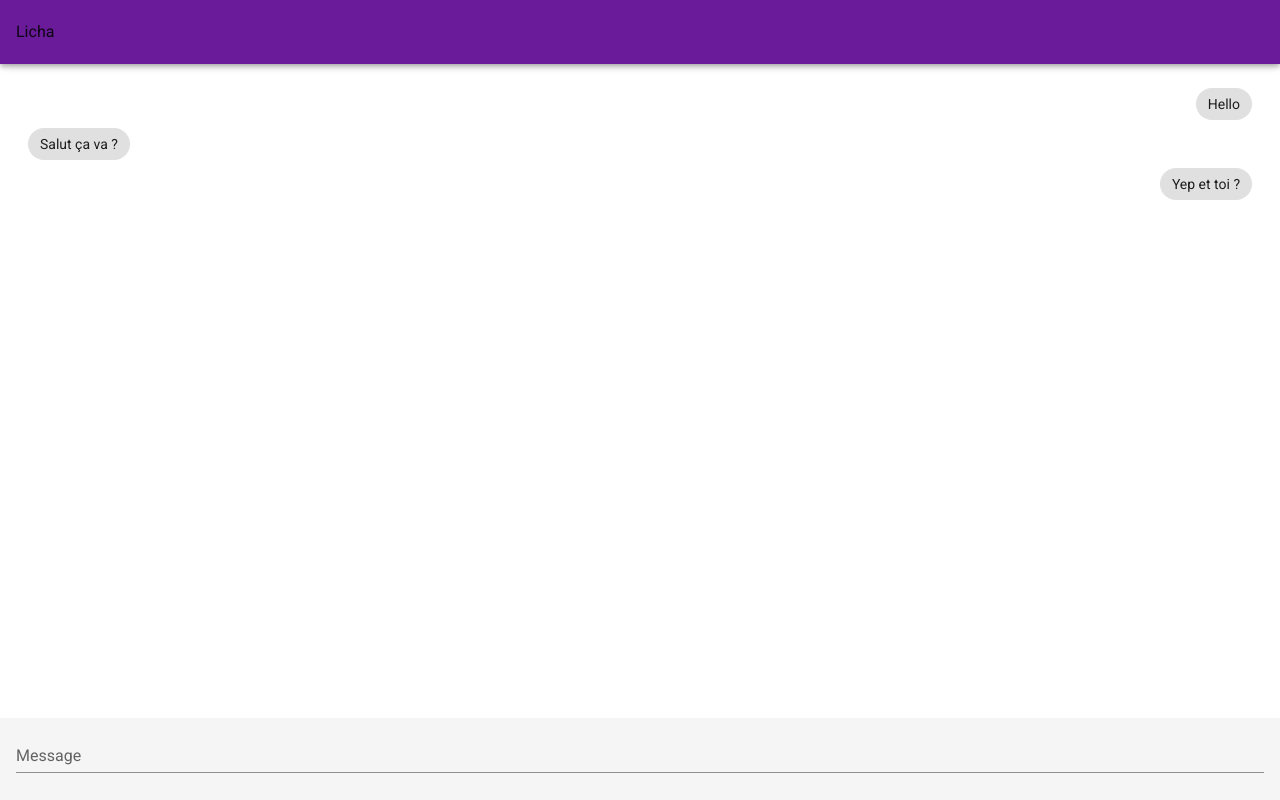
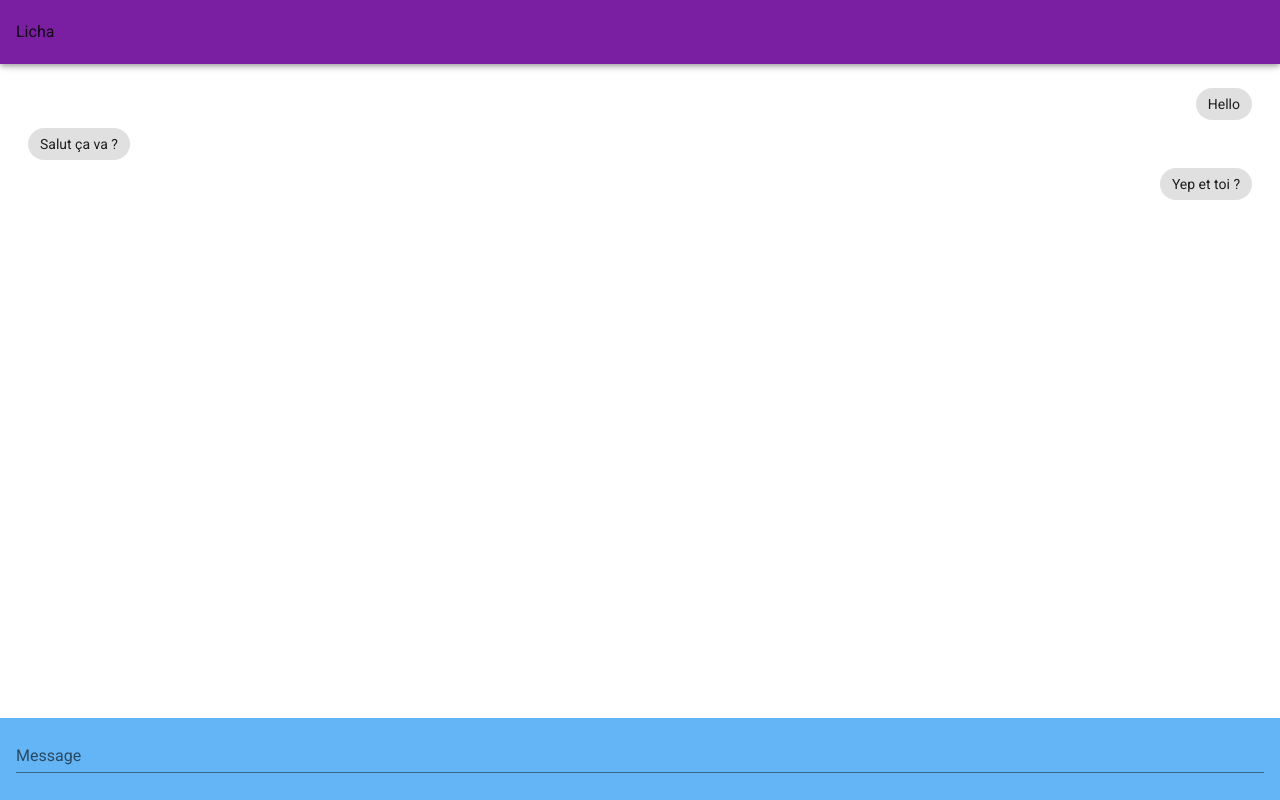
Before and after one commit to Sehsyha/light-chat, a Vue app: page /chat in a window 1280 px wide. Built offline with nearby package versions, Linux system fonts and the light colour scheme.

Commit message:
feat: add fake send message

```diff
--- a/src/plugins/vuetify.ts
+++ b/src/plugins/vuetify.ts
@@ -9,7 +9,8 @@ export default new Vuetify({
   theme: {
     themes: {
       light: {
-        primary: colors.purple.darken3
+        primary: colors.purple.darken2,
+        secondary: colors.blue.lighten2
       }
     }
   }
--- a/src/views/Chat.vue
+++ b/src/views/Chat.vue
@@ -7,8 +7,8 @@
         </v-chip>
       </v-list-item>
     </v-list>
-    <v-footer absolute>
-      <v-text-field label="Message"></v-text-field>
+    <v-footer absolute class="secondary">
+      <v-text-field v-model="newMessage" block @change="sendMessage" label="Message"/>
     </v-footer>
   </div>
 </template>
@@ -26,6 +26,7 @@ interface Message {
 @Component
 export default class Chat extends Vue {
   public username = 'Kroustille'
+  public newMessage = ''
   public messages: Message[] = []
 
   mounted () {
@@ -37,5 +38,12 @@ export default class Chat extends Vue {
   public isSameUser (message: Message) {
     return this.username === message.username
   }
+
+  public sendMessage (text?: string) {
+    if (text) {
+      this.newMessage = ''
+      this.messages.push({ username: this.username, text, id: '111' })
+    }
+  }
 }
 </script>
```
